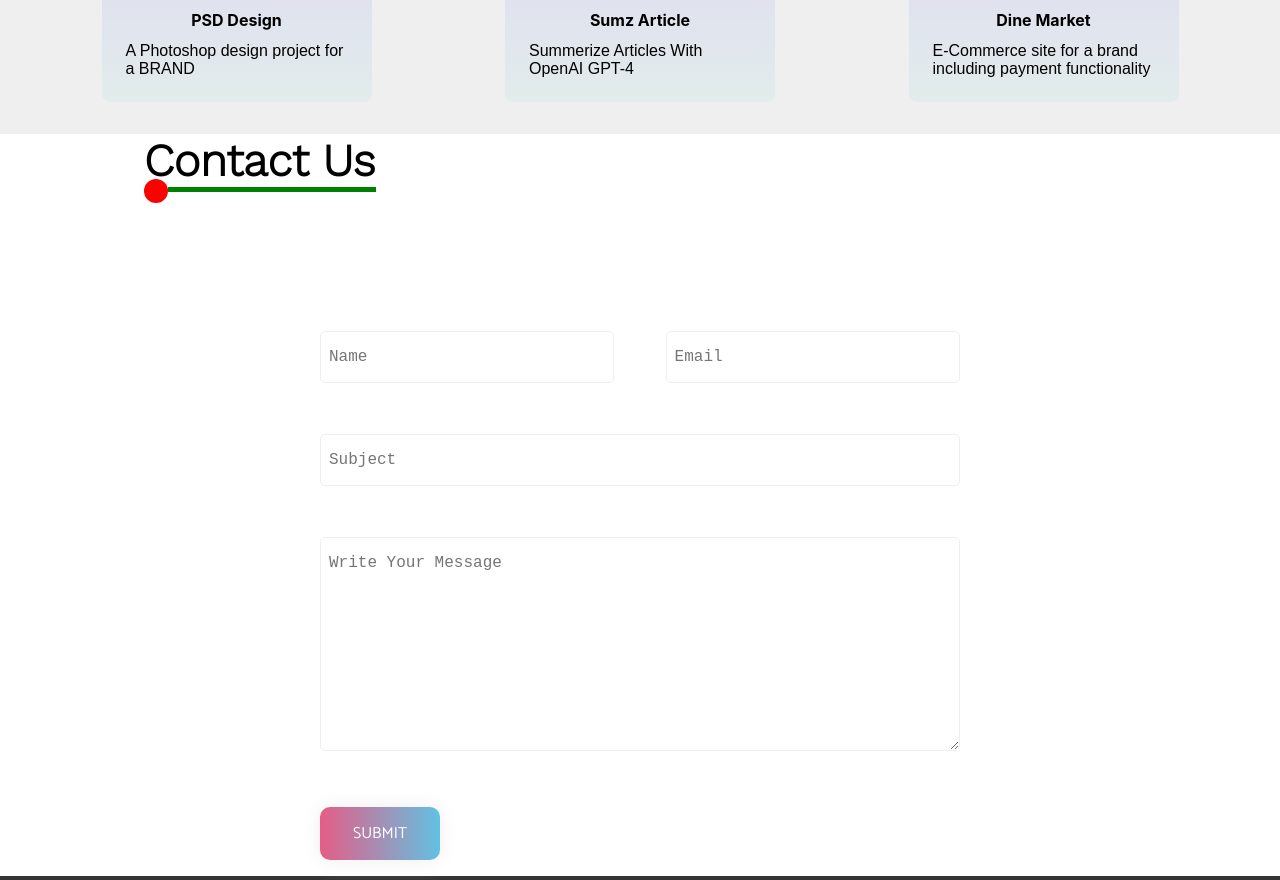
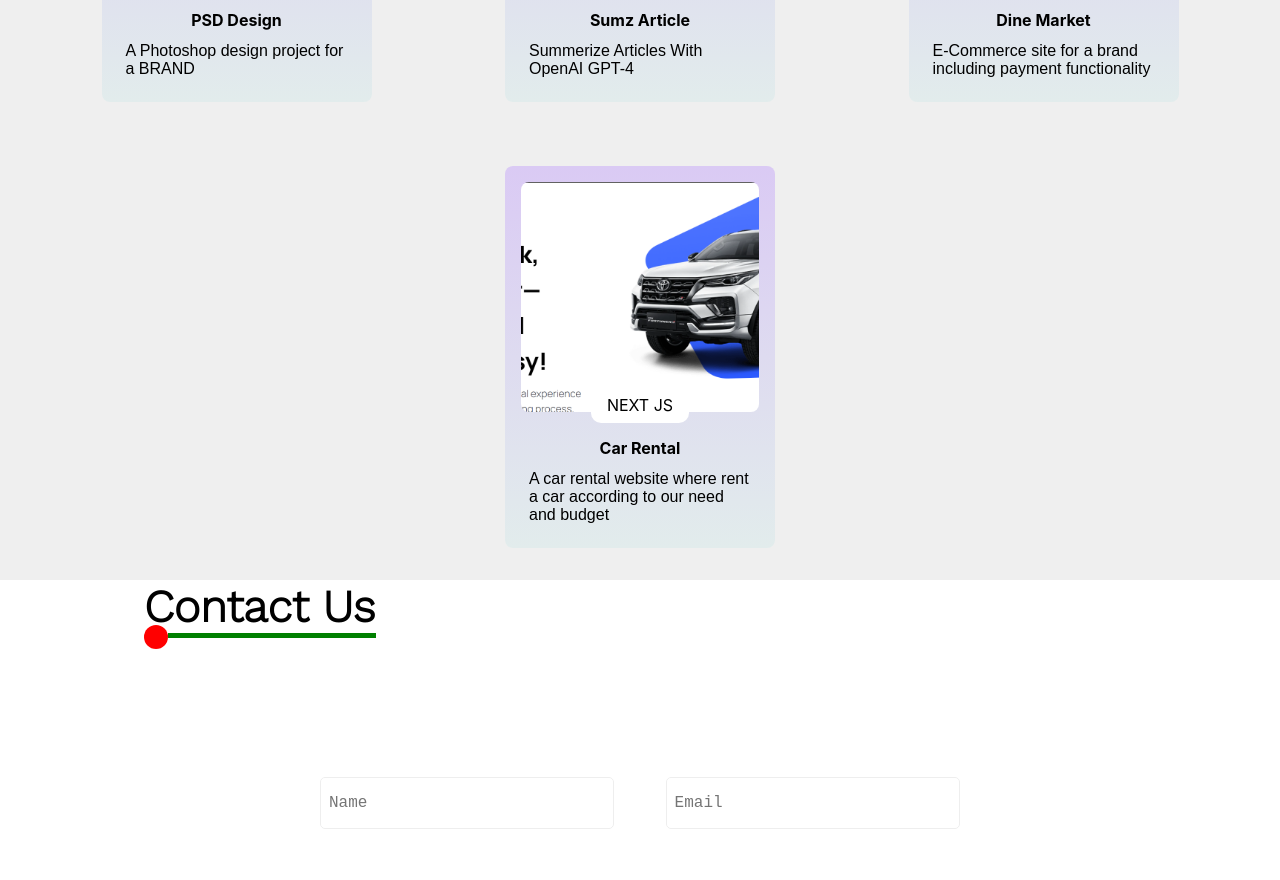
Before and after one commit to hassan-dev51/Portfolio, a React (Create React App) app: page / in a window 1280 px wide. Shown: the part 3620-4500 px from the top of the page. Built offline with nearby package versions, Linux system fonts and the light colour scheme; a web font is replaced by a local one.

Commit message:
car rental project added

```diff
--- a/src/components/constants/projects.js
+++ b/src/components/constants/projects.js
@@ -80,5 +80,14 @@ const projects = [
     desc: "E-Commerce site for a brand including payment functionality",
     tag: "NEXT JS",
   },
+  {
+    id: 9,
+    image: "/images/carhub.png",
+    name: "Car Rental",
+    git: "https://github.com/hassan-dev51/carhub",
+    url: "https://carhub-lake.vercel.app/",
+    desc: "A car rental website where rent a car according to our need and budget",
+    tag: "NEXT JS",
+  },
 ];
 export default projects;
```
Also changed, not shown: public/images/carhub.png (added).
